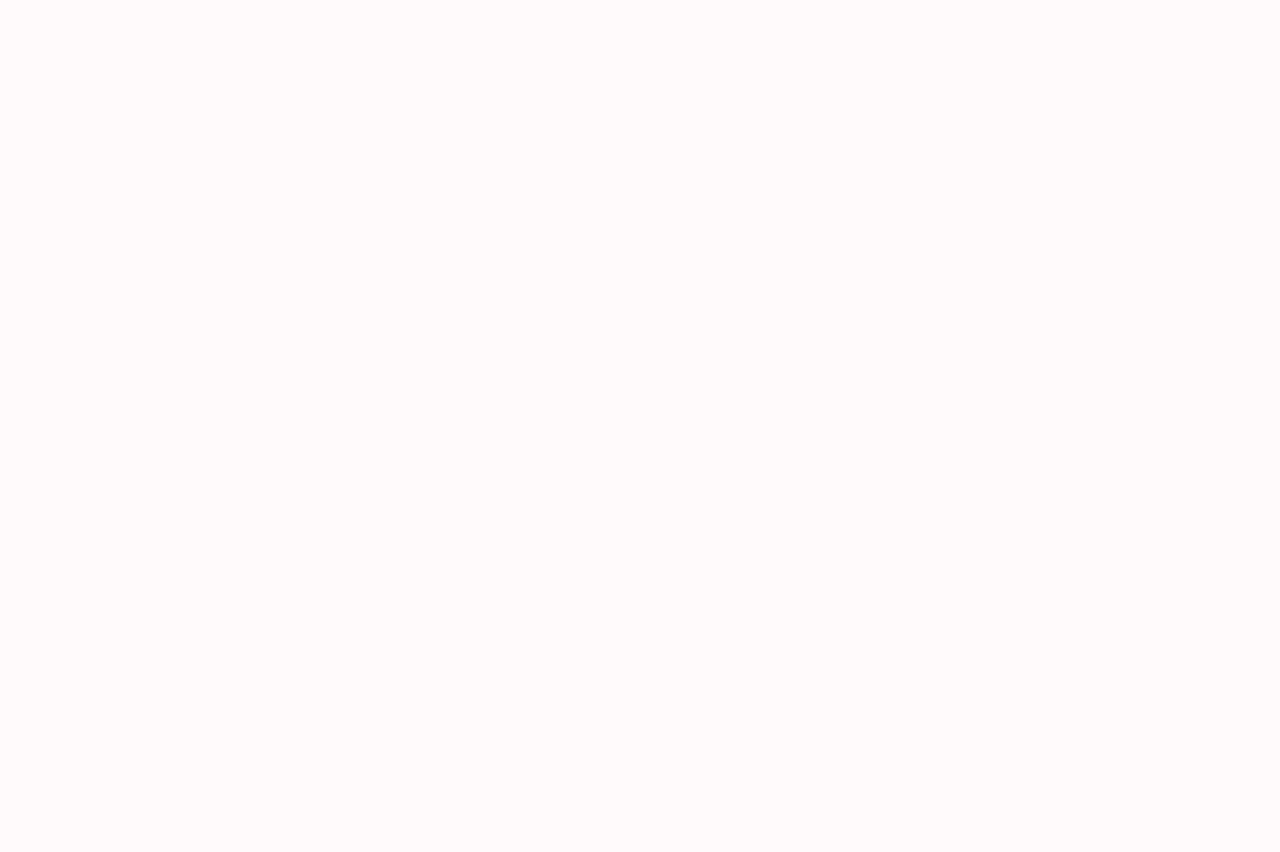
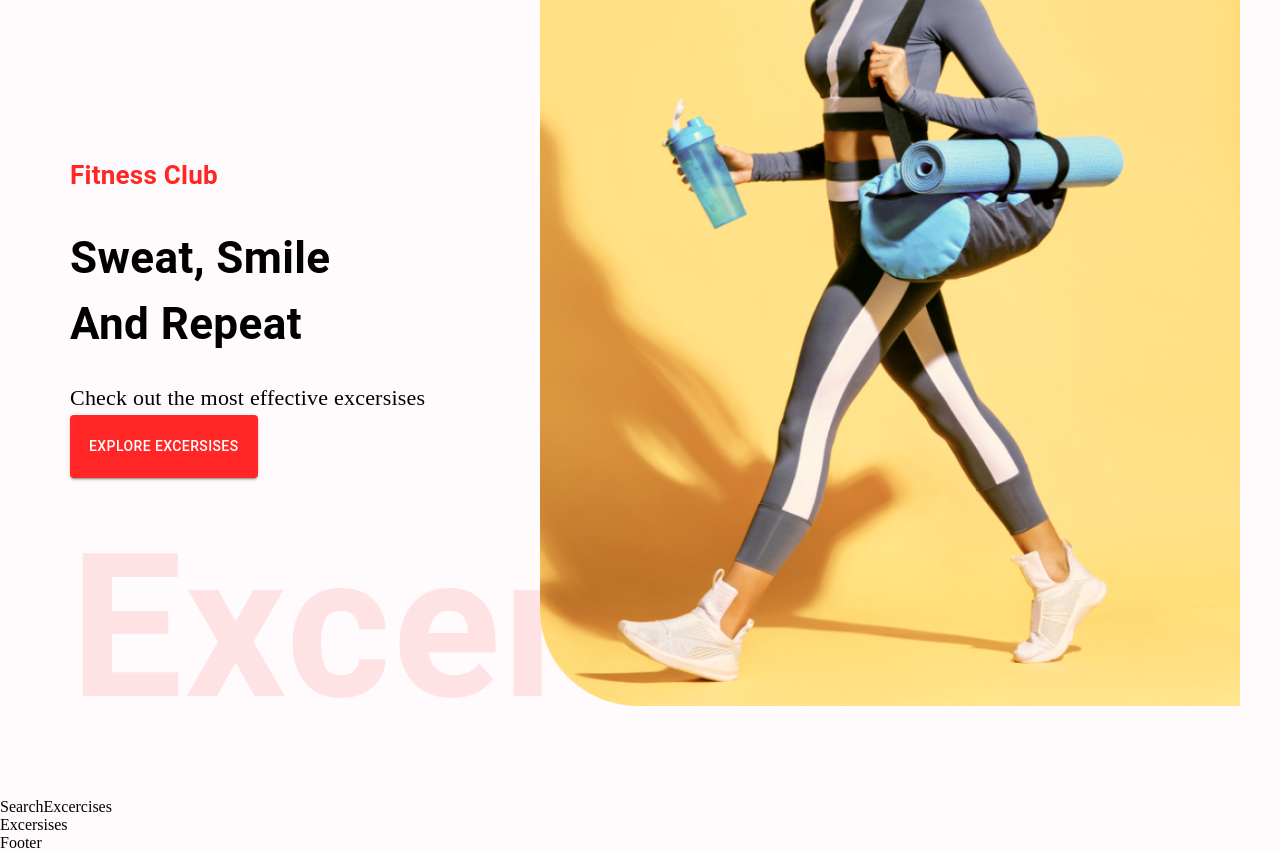
Before and after one commit to marufsiddique01/react-excercise-app, a React (Create React App) app: page / in a window 1280 px wide. Shown: the part 160-1012 px from the top of the page. Before the commit the page ends 800 px from the top, so only its background shows below. Built offline with nearby package versions, Linux system fonts and the light colour scheme.

Commit message:
herro banners

```diff
--- a/src/Pages/Home.js
+++ b/src/Pages/Home.js
@@ -1,8 +1,21 @@
-import React from 'react'
+import React, { useState } from 'react'
+import { Box } from '@mui/material'
+
+import HeroBanner from '../components/HeroBanner'
+import SearchExcercises from '../components/SearchExcercises'
+import Excersises from '../components/Excersises'
 
 const Home = () => {
   return (
-    <div>Home</div>
+    <Box>
+      <HeroBanner />
+      <SearchExcercises />
+      <Excersises />
+
+
+
+
+    </Box>
   )
 }
 
--- /dev/null
+++ b/src/components/Excersises.js
@@ -0,0 +1,9 @@
+import React from 'react'
+
+const Excersises = () => {
+  return (
+    <div>Excersises</div>
+  )
+}
+
+export default Excersises
--- /dev/null
+++ b/src/components/HeroBanner.js
@@ -0,0 +1,49 @@
+import React from 'react'
+import { Box, Stack, Typography, Button } from '@mui/material'
+
+import HeroBannerImage from '../assets/images/banner.png'
+import { color } from '@mui/system'
+
+const HeroBanner = () => {
+  return (
+
+    <Box sx={{ mt: { lg: '212px', xs: '70px' }, ml: { sm: '50px' } }} position="relative" p="20px">
+      <Typography color='#FF2625' fontWeight='600' fontSize='26px' >
+        Fitness Club
+      </Typography>
+      <Typography fontWeight='700' sx={{
+        fontSize: { lg: '44px', xs: '40px' }
+      }} mb="23px" mt="30px">
+        Sweat, Smile <br /> And Repeat
+      </Typography>
+      <Typography fontSize='22px' fontFamily="Alegreya" lineHeight='35px'>
+        Check out the most effective excersises
+      </Typography>
+      <Button variant="contained" color="error" href="#excersises" sx={{ backgroundColor: '#ff2625', padding: '19px' }}>Explore Excersises</Button>
+      <Typography fontWeight='600' color='#ff2625' sx={{
+        opacity: 0.1,
+        display: {
+          lg: 'block',
+          xs: 'none'
+        }
+      }} fontSize='200px' >Excercise</Typography>
+      <img src={HeroBannerImage} alt="hero-banner" className='hero-banner-img' />
+    </Box>
+
+  )
+}
+
+export default HeroBanner
+
+
+//     <Stack>
+//       <a href="#exercises" style={{ marginTop: '45px', textDecoration: 'none', width: '200px', textAlign: 'center', background: '#FF2625', padding: '14px', fontSize: '22px', textTransform: 'none', color: 'white', borderRadius: '4px' }}>Explore Exercises</a>
+//     </Stack>
+//     <Typography fontWeight={600} color="#FF2625" sx={{ opacity: '0.1', display: { lg: 'block', xs: 'none' }, fontSize: '200px' }}>
+//       Exercise
+//     </Typography>
+//     <img src={HeroBannerImage} alt="hero-banner" className="hero-banner-img" />
+//   </Box>
+// );
+
+// export default HeroBanner;
--- /dev/null
+++ b/src/components/SearchExcercises.js
@@ -0,0 +1,9 @@
+import React from 'react'
+
+const SearchExcercises = () => {
+  return (
+    <div>SearchExcercises</div>
+  )
+}
+
+export default SearchExcercises
```
